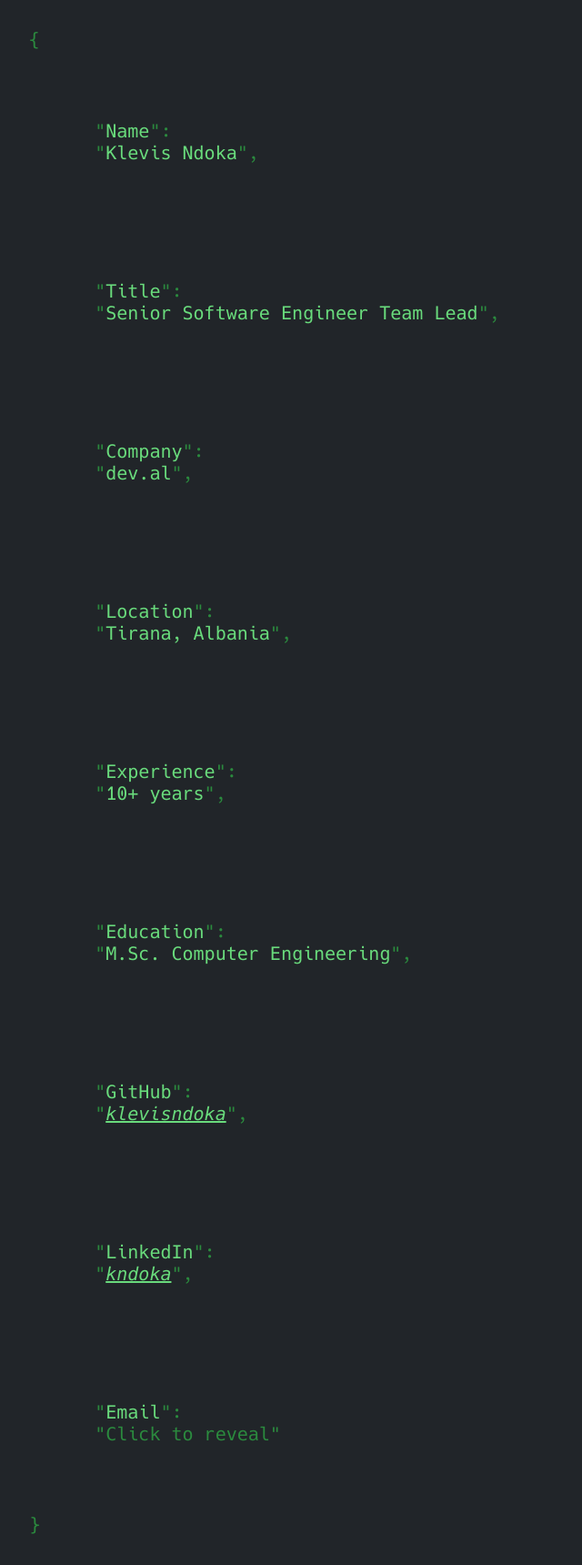
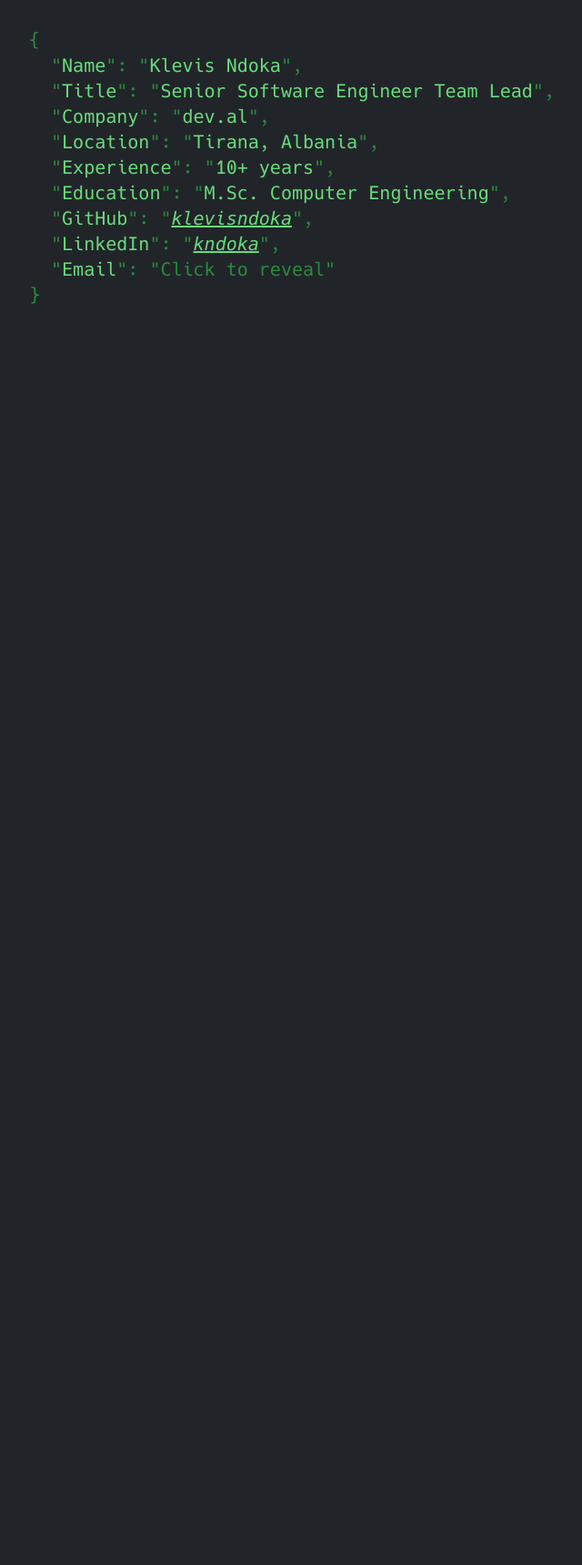
Before and after one commit to klevisndoka/klevisndoka.github.io, a Jekyll site: the page built from index.md, in a window 1280 px wide. Shown: the whole page at 91% size, without its empty margins (0-640 px from the left). Built offline with Jekyll 4.4.1, drawn with Linux system fonts in a browser that asks for light colours; after the commit the page ends 900 px from its top, so only the background shows below that.

Commit message:
Fix wrapping behavior - only wrap on small screens
- Desktop/tablet: Keep rows on single line with horizontal scroll if needed
- Mobile (max-width: 768px): Enable text wrapping to fit screen
- Prevent premature wrapping on larger screens
- Maintain responsive design for mobile devices

Generated with [Claude Code](https://claude.com/claude-code)
via [Happy](https://happy.engineering)

Co-Authored-By: Claude <noreply@anthropic.com>
Co-Authored-By: Happy <yesreply@happy.engineering>

```diff
--- a/_sass/_default.scss
+++ b/_sass/_default.scss
@@ -62,10 +62,18 @@ a:active {
 }
 
 #json {
-  white-space: pre-wrap;
-  word-wrap: break-word;
-  overflow-wrap: break-word;
+  white-space: nowrap;
+  overflow-x: auto;
   line-height: 1.2;
+}
+
+@media (max-width: 768px) {
+  #json {
+    white-space: pre-wrap;
+    word-wrap: break-word;
+    overflow-wrap: break-word;
+    overflow-x: hidden;
+  }
 }
 
 #json:before {
```
